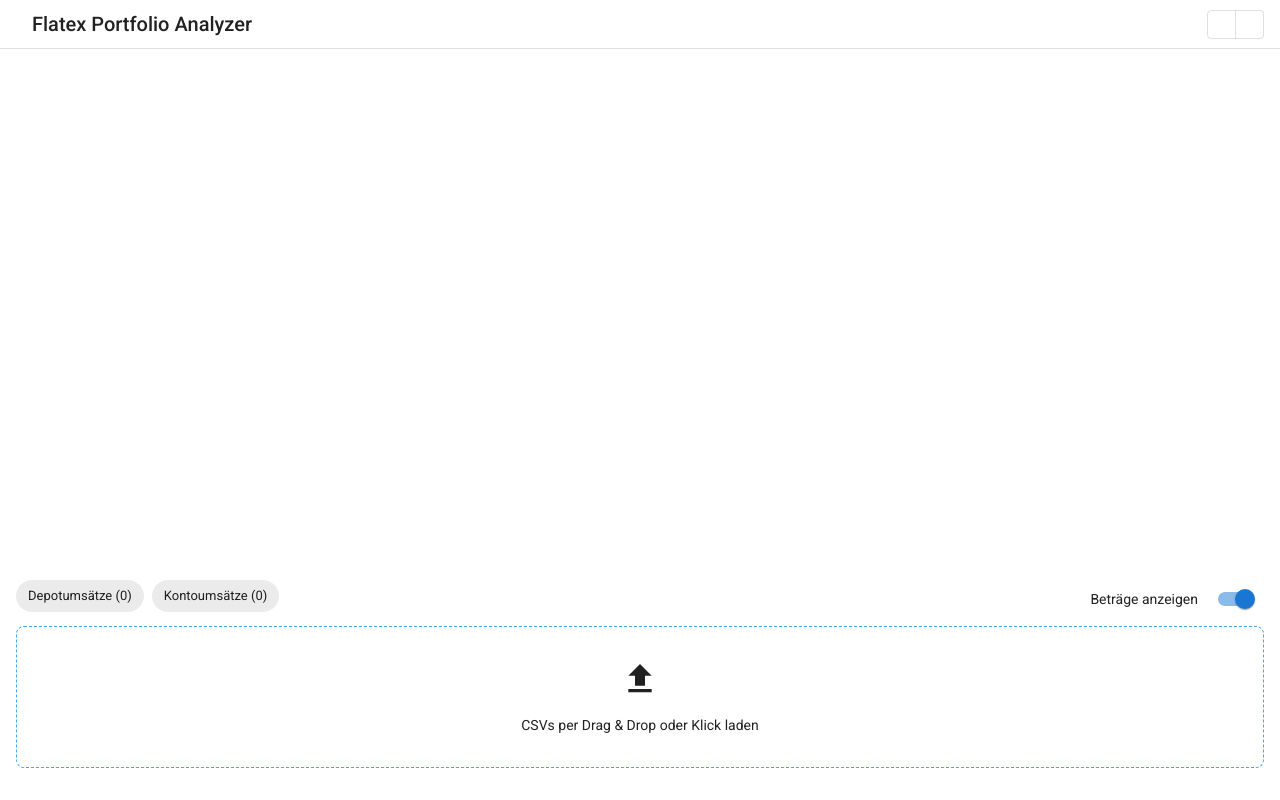
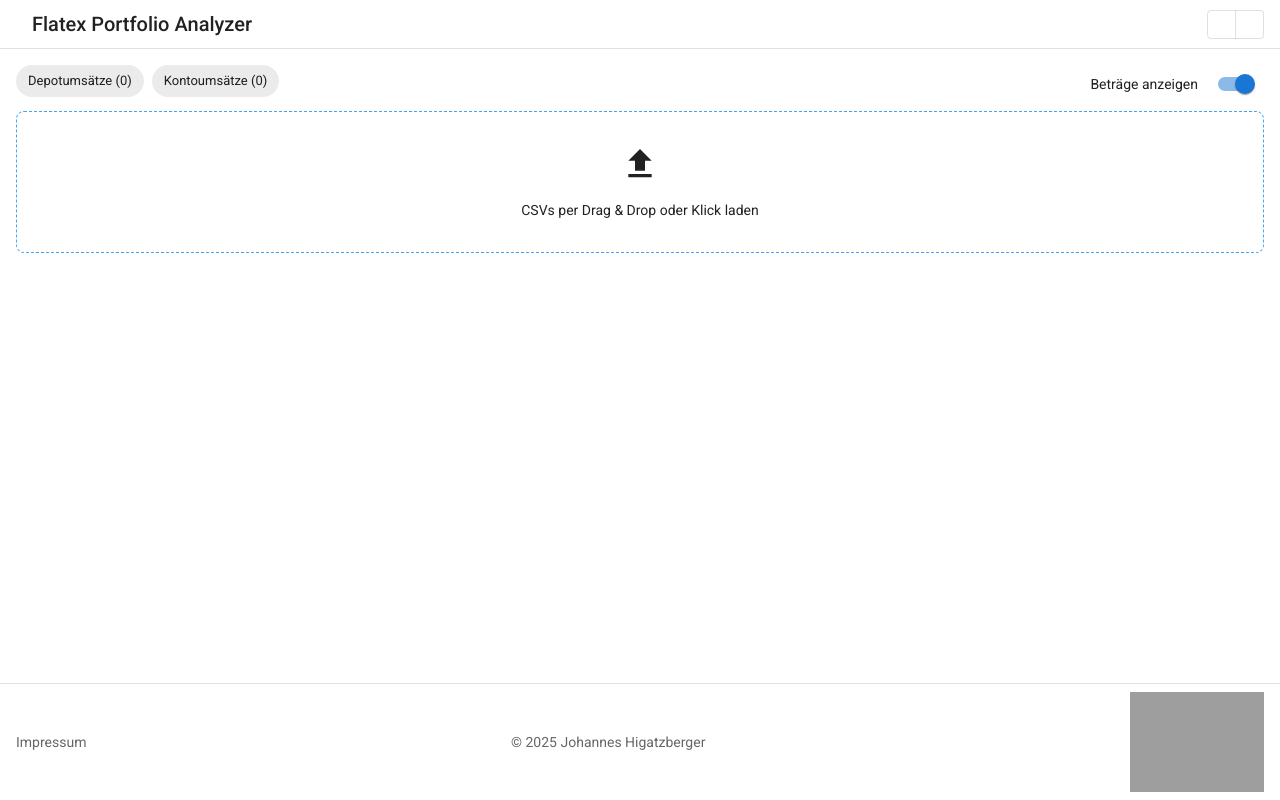
Before and after one commit to jhigatzberger/flatex-analyzer, a Next.js app: page /dashboard in a window 1280 px wide. Built offline with nearby package versions, Linux system fonts and the light colour scheme; grey boxes are pictures that could not be loaded; some icons are missing; what @mui/material-nextjs would draw is missing.

Commit message:
fix: remove conditional footer and landingpage rendering

```diff
--- a/src/app/layout.tsx
+++ b/src/app/layout.tsx
@@ -21,7 +21,6 @@ export default function RootLayout({
 }: Readonly<{
   children: React.ReactNode;
 }>) {
-  const showFooter = process.env.NEXT_PUBLIC_SHOW_FOOTER === "true";
   return (
     <html lang="en" className={roboto.variable}>
       <link
@@ -32,7 +31,7 @@ export default function RootLayout({
         <div className="min-h-svh flex flex-col justify-between">
           <ClientWrapper>
             <Header />{children}
-            {showFooter && <Footer />}
+            <Footer />
           </ClientWrapper>
         </div>
       </body>
--- a/src/app/page.tsx
+++ b/src/app/page.tsx
@@ -1,9 +1,5 @@
-import { redirect } from "next/navigation";
 import LandingPageContent from "./components/landing-page-content";
 
 export default function LandingPage() {
-    const showLandingPage = process.env.NEXT_PUBLIC_SHOW_LANDING_PAGE === "true";
-    if (!showLandingPage) redirect("/dashboard");
-
     return <LandingPageContent />
 };
```
